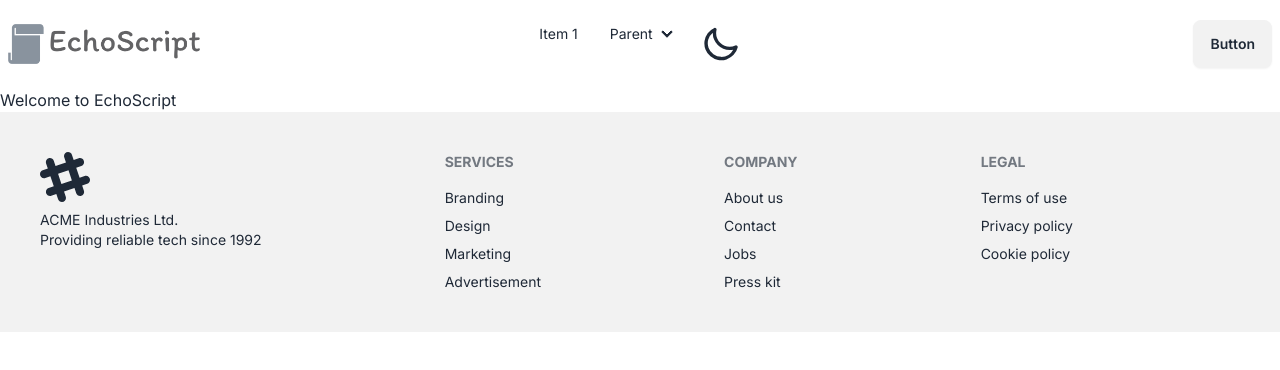
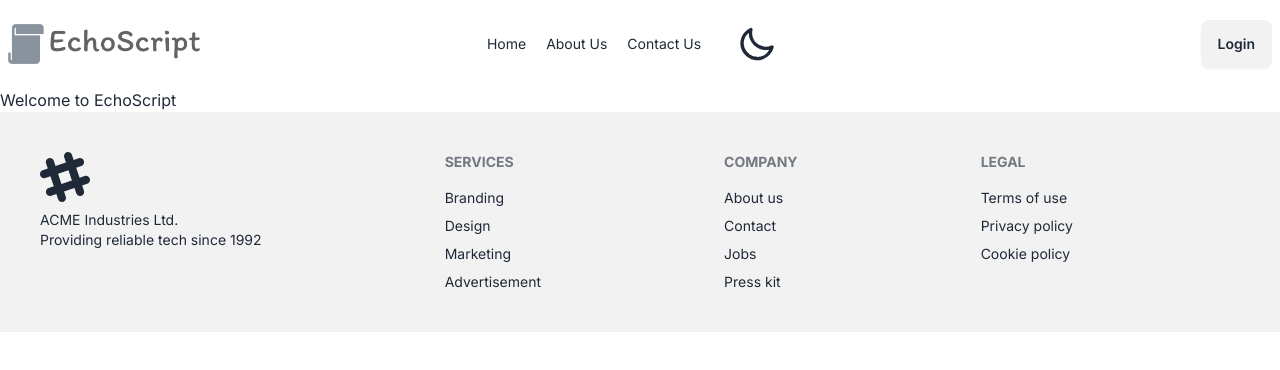
Before and after one commit to arefin22/EchoScript, a Next.js app: page / in a window 1280 px wide. Shown: the top 370 px of the page. Built offline with nearby package versions, Linux system fonts and the light colour scheme.

Commit message:
making route for navbar item

```diff
--- a/src/components/shared/Navbar.js
+++ b/src/components/shared/Navbar.js
@@ -2,8 +2,25 @@ import React from 'react';
 import Theme from './Theme';
 import logo from './../../assets/img/logo.png'
 import Image from 'next/image';
+import Link from 'next/link';
 
 const Navbar = () => {
+  const navItem = [
+    {
+    route: "Home",
+    pathName: "/"
+    },
+
+    {
+    route: "About Us",
+    pathName: "/aboutUs"
+    },
+
+    {
+    route: "Contact Us",
+    pathName: "/contactUs"
+    },
+  ]
     return (
       <div>
         <div className="navbar bg-base-100">
@@ -33,52 +50,32 @@ const Navbar = () => {
                 tabIndex={0}
                 className="menu menu-sm dropdown-content mt-3 z-[1] p-2 shadow bg-base-100 rounded-box w-52"
               >
-                <li>
-                  <a>Item 1</a>
-                </li>
-                <li>
-                  <a>Parent</a>
-                  <ul className="p-2">
-                    <li>
-                      <a>Submenu 1</a>
-                    </li>
-                    <li>
-                      <a>Submenu 2</a>
-                    </li>
-                  </ul>
-                </li>
+                {navItem.map((item) => (
+                  <Link key={item} href={item.pathName}>
+                    <li className="mr-5">{item.route}</li>
+                  </Link>
+                ))}
                 <li>
                   <Theme />
                 </li>
               </ul>
             </div>
-            <Image src={logo} alt="Logo" className='w-48'/>
+            <Image src={logo} alt="Logo" className="w-48" />
           </div>
           <div className="navbar-center hidden lg:flex">
-            <ul className="menu menu-horizontal px-1">
-              <li>
-                <a>Item 1</a>
-              </li>
-              <li>
-                <details>
-                  <summary>Parent</summary>
-                  <ul className="p-2">
-                    <li>
-                      <a>Submenu 1</a>
-                    </li>
-                    <li>
-                      <a>Submenu 2</a>
-                    </li>
-                  </ul>
-                </details>
-              </li>
+            <ul className="menu menu-horizontal px-1 items-center">
+              {navItem.map((item) => (
+                <Link key={item} href={item.pathName}>
+                  <li className="mr-5">{item.route}</li>
+                </Link>
+              ))}
               <li>
                 <Theme />
               </li>
             </ul>
           </div>
           <div className="navbar-end">
-            <a className="btn">Button</a>
+            <a className="btn">Login</a>
           </div>
         </div>
       </div>
```
